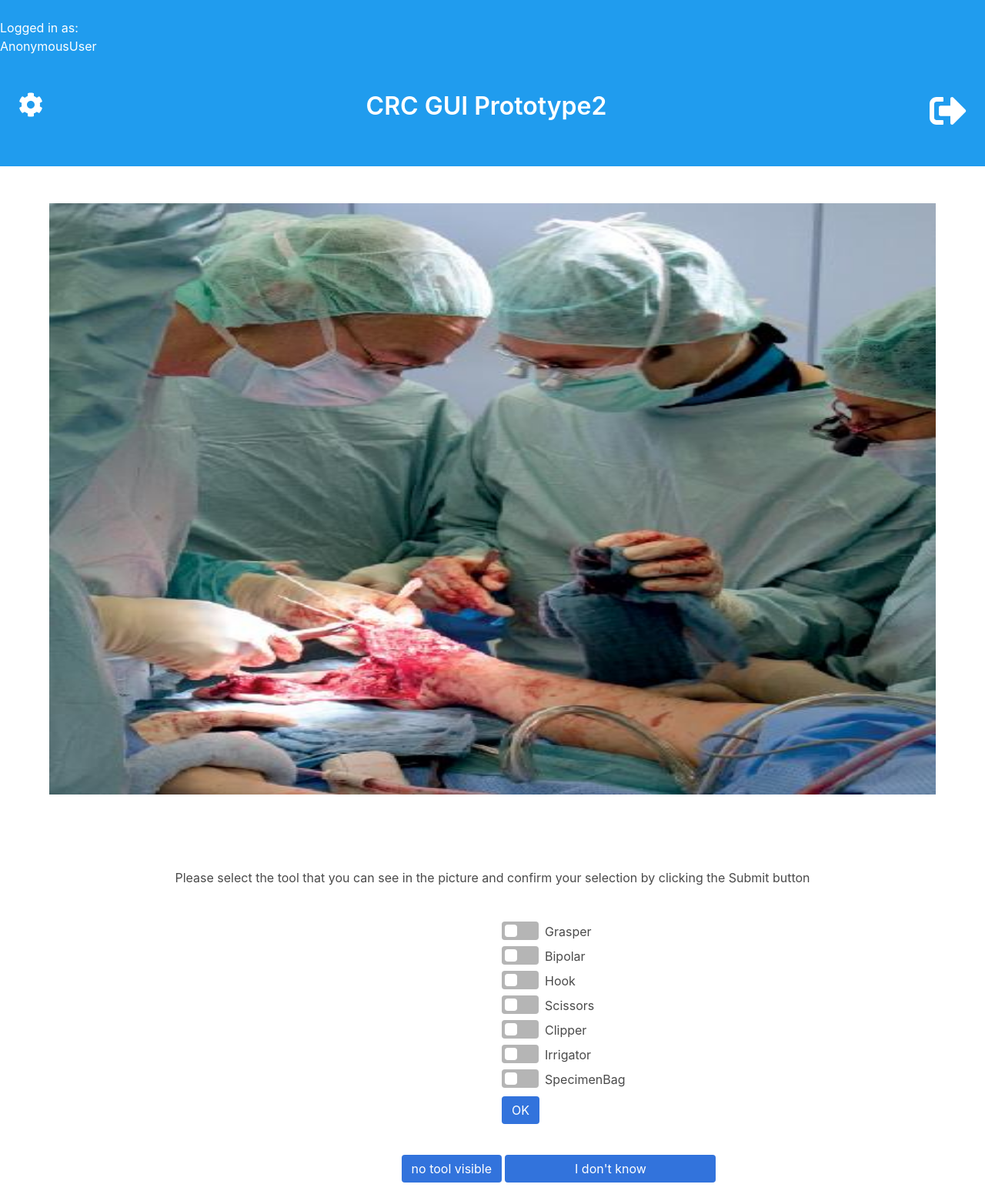
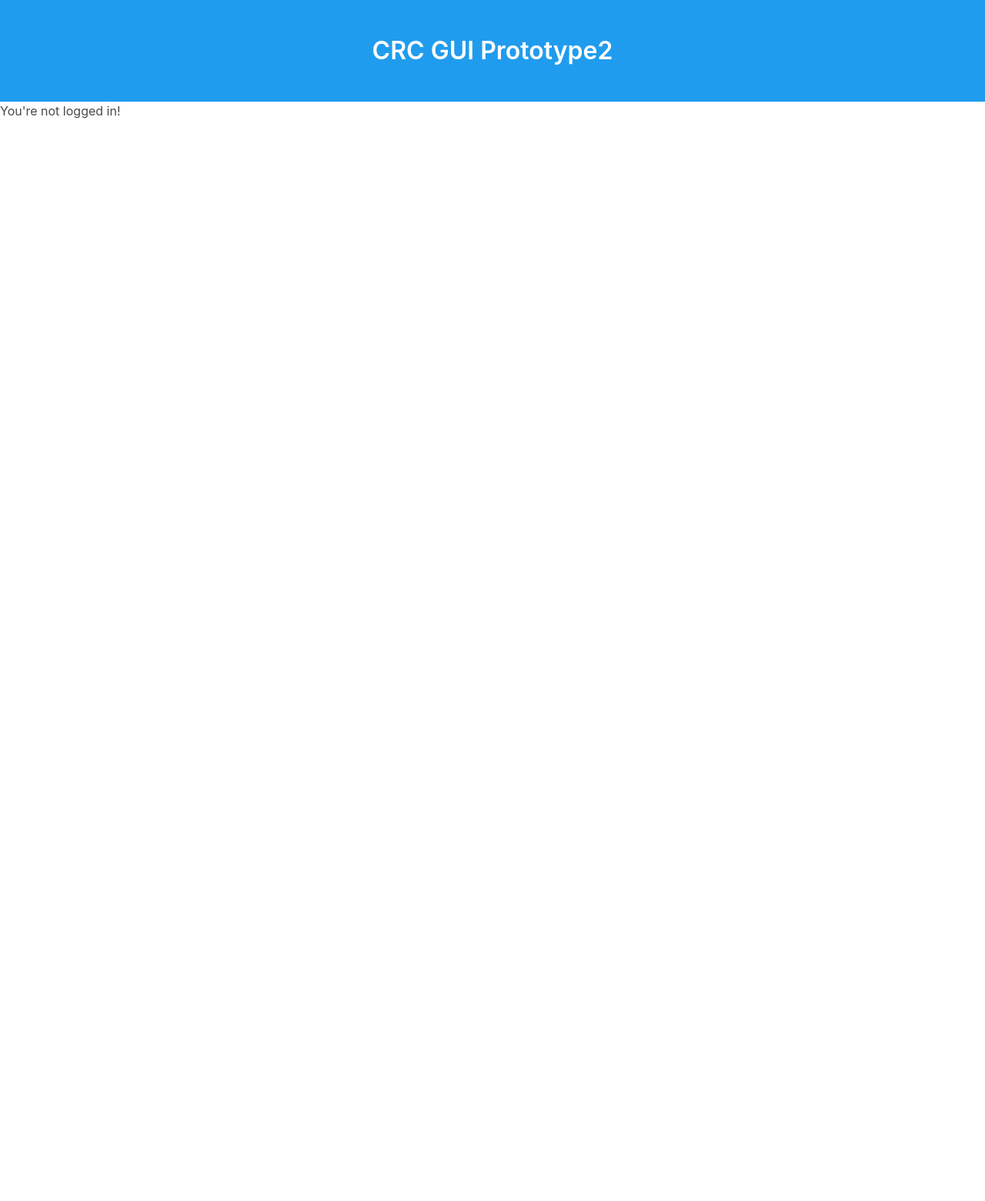
Before and after one commit to Amyy/CRC_Komplexpraktikum, a Django app: page /image/main in a window 1280 px wide; the page is wider, and only the part inside the window is pictured. Shown: that part at 77% size. After the commit the page ends 154 px from the top of that part, so only its background shows below. Run offline with Django 3.2, Linux system fonts and the light colour scheme; data comes from the database, SQL or seed files in the repository; both versions use the stored data as it was after the commit; some libraries are stand-ins or nearby versions.

Commit message:
main page only visible when logged in

```diff
--- /dev/null
+++ b/active-learning-interface/mysite/image/templates/proto/base.html
@@ -0,0 +1,38 @@
+{%  load static %}
+
+<html>
+  <head>
+    <meta charset="utf-8">
+    <title>{% block title %}Main page {% endblock %}</title>
+      <!-- meta tag needed for bulma -->
+    <meta name="viewport" content="width=device-width, initial-scale=1">
+    <link static href="{% static 'css/bulma-0.7.2/css/bulma.css' %}" rel="stylesheet">
+      <link static href="{%  static 'css/bulma-0.7.2/css/bulma-switch.min.css' %}" rel="stylesheet">
+    <script defer src="https://use.fontawesome.com/releases/v5.3.1/js/all.js"></script>
+
+  </head>
+<body>
+    <section class="hero is-info">
+        <div class="hero-body">
+
+            <div class="level-item has-text-centered">
+                <h1 class="title">
+                    CRC GUI Prototype2
+                </h1>
+            </div>
+
+        </div>
+    </section>
+    {%  block content %}
+    {%  endblock %}
+</body>
+    <script type="text/javascript">
+        function setLabels() {
+            // sets the labels determined by the ML Algorithm
+            {% for imageLabel in imageLabels %}
+                document.getElementById("{{ imageLabel }}").checked = true;
+            {% endfor %}
+
+        }
+    </script>
+</html>
--- a/active-learning-interface/mysite/image/templates/proto/main.html
+++ b/active-learning-interface/mysite/image/templates/proto/main.html
@@ -1,25 +1,15 @@
-{%  load static %}
-
-<html>
-  <head>
-    <meta charset="utf-8">
-    <title>Main page</title>
-      <!-- meta tag needed for bulma -->
-    <meta name="viewport" content="width=device-width, initial-scale=1">
-    <link static href="{% static 'css/bulma-0.7.2/css/bulma.css' %}" rel="stylesheet">
-      <link static href="{%  static 'css/bulma-0.7.2/css/bulma-switch.min.css' %}" rel="stylesheet">
-    <script defer src="https://use.fontawesome.com/releases/v5.3.1/js/all.js"></script>
-
-  </head>
+{%  extends 'proto/base.html' %}
+{%  block title %} Home {% endblock %}
+{% block content %}
+    {%  if user.is_authenticated %}
   <body onload="setLabels()">
 
 
-    <section class="hero is-info">
+
 
       <br/>
       <p>  Logged in as: </p>
       <p> {{user}} </p>
-    <div class="hero-body">
         <section class="is-pulled-left">
             <a href="changePassword" class="icon-block">
                 <i class="fas fa-cog fa-2x" title="change password"></i>
@@ -30,15 +20,6 @@
                 <i class="fas fa-sign-out-alt fa-3x" title="logout"></i>
             </a>
         </section>
-      <div class="level-item has-text-centered">
-        <h1 class="title">
-          CRC GUI Prototype2
-        </h1>
-      </div>
-
-    </div>
-  </section>
-
   <section class="section">
     <div class="container">
       <figure class="image is-3by2" >
@@ -80,14 +61,7 @@
         </div>
     </div>
   <p id="demo"></p>
-  </body>
-    <script type="text/javascript">
-        function setLabels() {
-            // sets the labels determined by the ML Algorithm
-            {% for imageLabel in imageLabels %}
-                document.getElementById("{{ imageLabel }}").checked = true;
-            {% endfor %}
-
-        }
-    </script>
-</html>
+    {% else %}
+        <p> You're not logged in! <p>
+    {%  endif %}
+  {% endblock %}
```
Also changed, not shown: active-learning-interface/mysite/image/templates/proto/login.html (+7 -22 lines), active-learning-interface/mysite/db.sqlite3.
